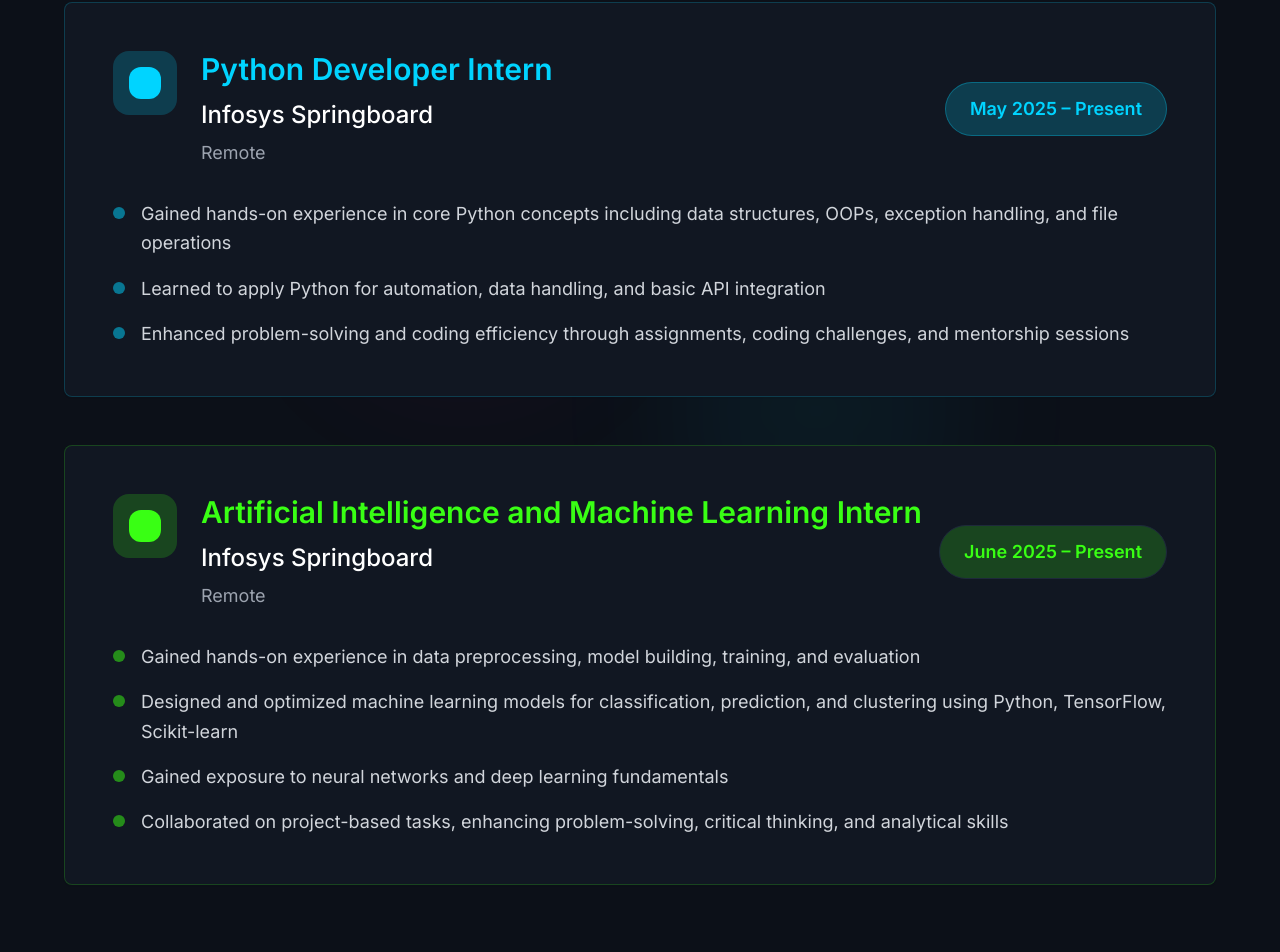
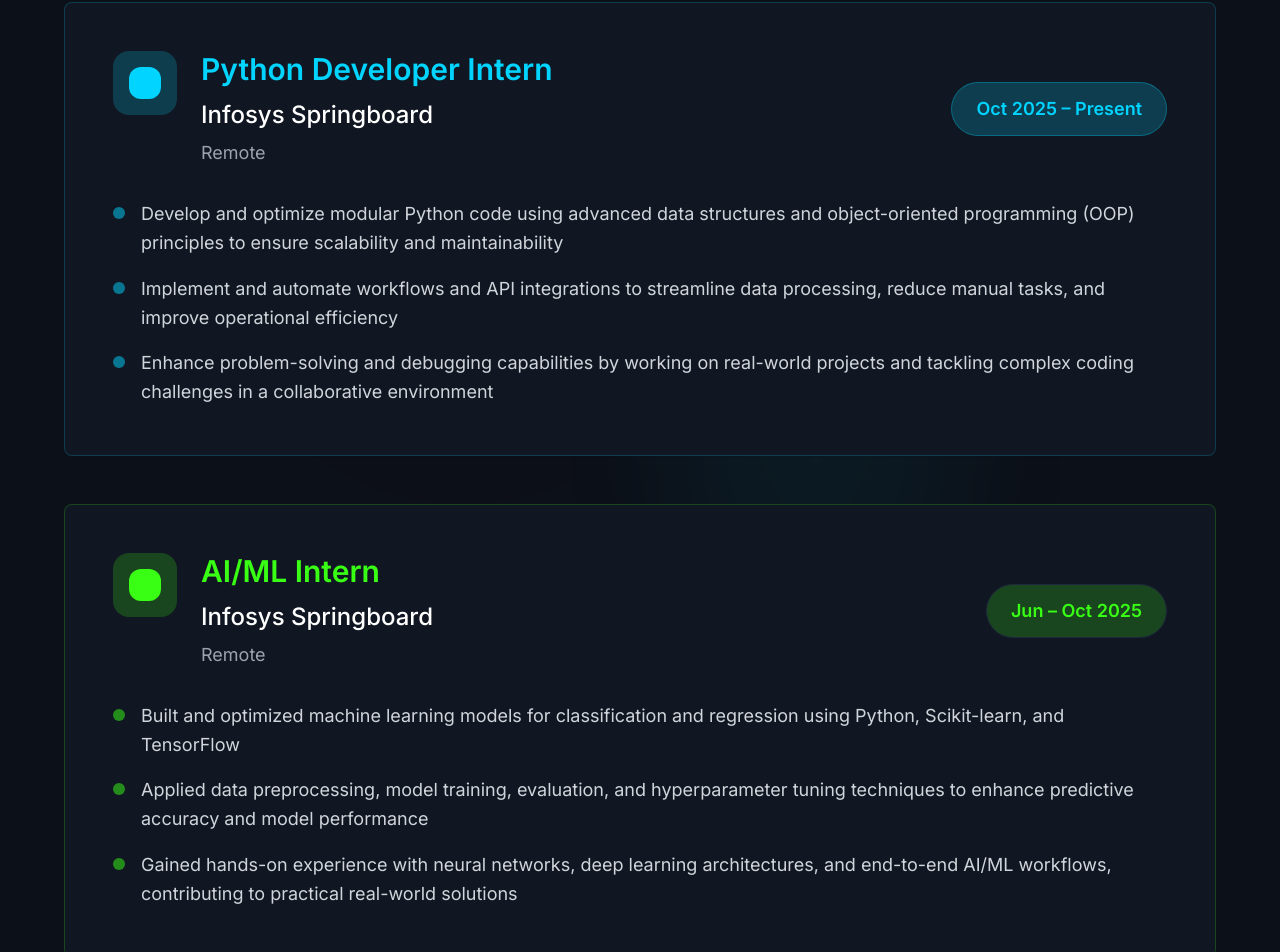
Before and after one commit to lokeshgavara1/lokesh-gavara-portfolio, a React (Vite) app: page / in a window 1280 px wide. Shown: the part 2215-3167 px from the top of the page. Built offline with nearby package versions, Linux system fonts and the light colour scheme.

Commit message:
Update Experience section with new roles and dates
- Modify job entries to reflect Oct 2025 – Present for Python Developer Intern
- Rename AI/ML Intern title to AI/ML Intern and set period to Jun – Oct 2025
- Update achievements for both roles to match provided details

```diff
--- a/src/components/Experience.tsx
+++ b/src/components/Experience.tsx
@@ -9,24 +9,23 @@ const Experience = () => {
       title: "Python Developer Intern",
       company: "Infosys Springboard",
       location: "Remote",
-      period: "May 2025 – Present",
+      period: "Oct 2025 – Present",
       achievements: [
-        "Gained hands-on experience in core Python concepts including data structures, OOPs, exception handling, and file operations",
-        "Learned to apply Python for automation, data handling, and basic API integration",
-        "Enhanced problem-solving and coding efficiency through assignments, coding challenges, and mentorship sessions"
+        "Develop and optimize modular Python code using advanced data structures and object-oriented programming (OOP) principles to ensure scalability and maintainability",
+        "Implement and automate workflows and API integrations to streamline data processing, reduce manual tasks, and improve operational efficiency",
+        "Enhance problem-solving and debugging capabilities by working on real-world projects and tackling complex coding challenges in a collaborative environment"
       ],
       color: "electric-blue"
     },
     {
-      title: "Artificial Intelligence and Machine Learning Intern",
+      title: "AI/ML Intern",
       company: "Infosys Springboard",
       location: "Remote",
-      period: "June 2025 – Present",
+      period: "Jun – Oct 2025",
       achievements: [
-        "Gained hands-on experience in data preprocessing, model building, training, and evaluation",
-        "Designed and optimized machine learning models for classification, prediction, and clustering using Python, TensorFlow, Scikit-learn",
-        "Gained exposure to neural networks and deep learning fundamentals",
-        "Collaborated on project-based tasks, enhancing problem-solving, critical thinking, and analytical skills"
+        "Built and optimized machine learning models for classification and regression using Python, Scikit-learn, and TensorFlow",
+        "Applied data preprocessing, model training, evaluation, and hyperparameter tuning techniques to enhance predictive accuracy and model performance",
+        "Gained hands-on experience with neural networks, deep learning architectures, and end-to-end AI/ML workflows, contributing to practical real-world solutions"
       ],
       color: "neon-green"
     }
```
